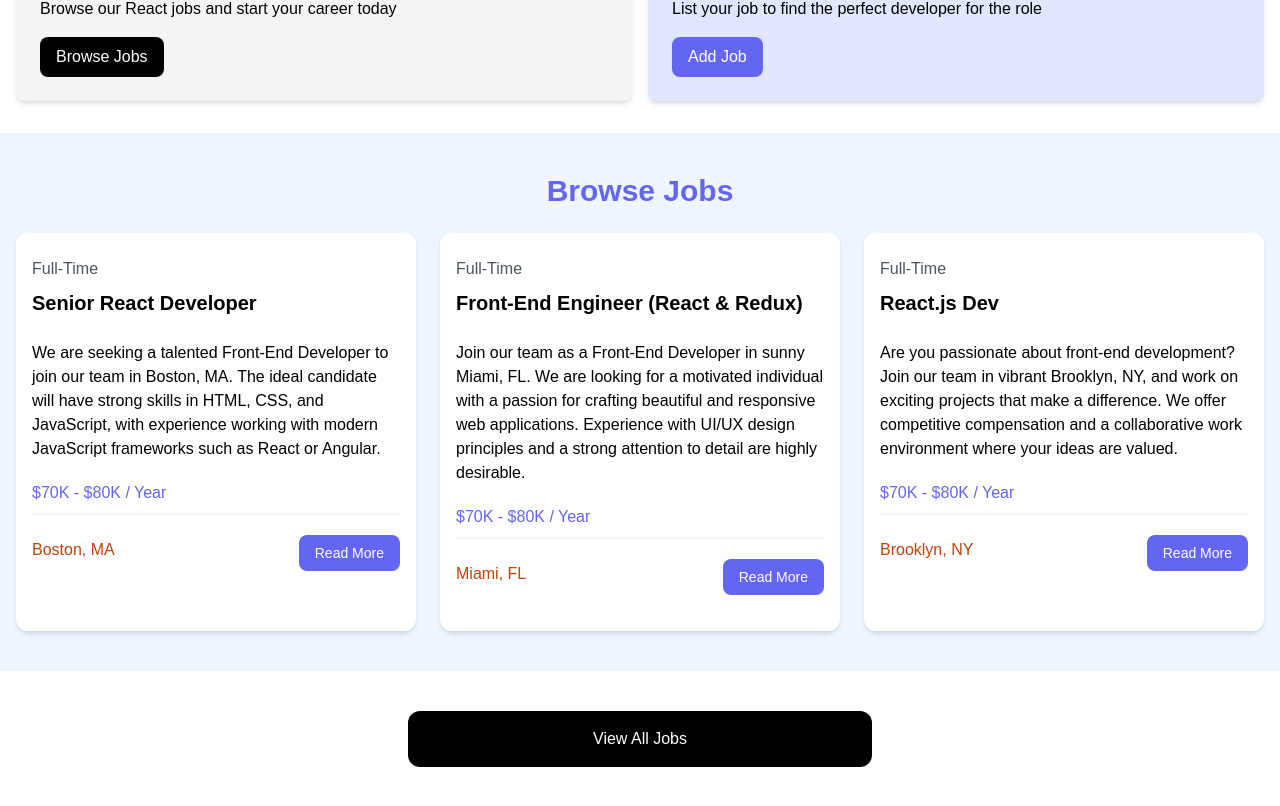
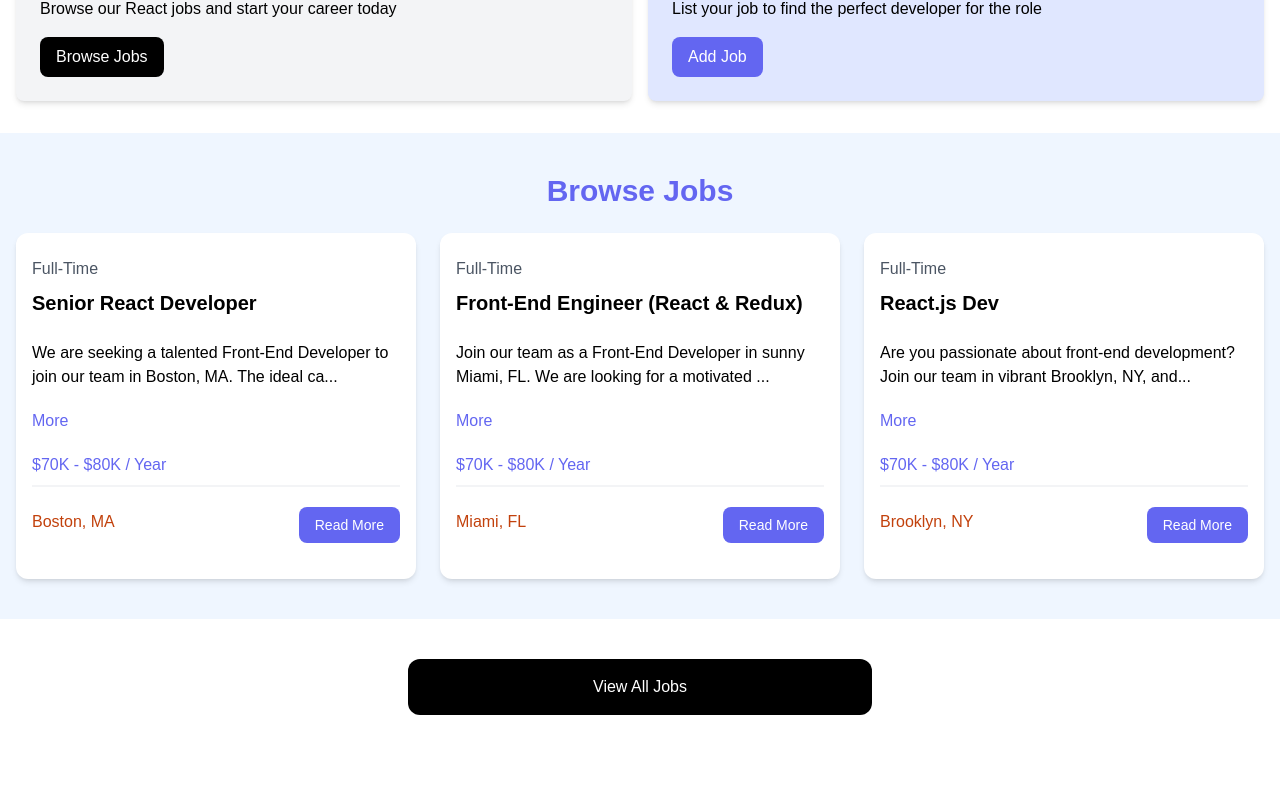
Before and after one commit to mrabdulhannan/react-job-listing-app-2024, a React (Vite) app: page / in a window 1280 px wide. Shown: the part 476-1282 px from the top of the page. After the commit the page ends 1231 px from the top, so only its background shows below. Built offline with nearby package versions, Linux system fonts and the light colour scheme.

Commit message:
Add show More or Less Functionality

```diff
--- a/src/App.jsx
+++ b/src/App.jsx
@@ -3,6 +3,7 @@
 import Hero from './components/Hero';
 import HomeCards from './components/HomeCards';
 import JobListings from './components/JobListings';
+import ViewAllJobs from './components/ViewAllJobs';
 
 const App = () => {
 
@@ -12,14 +13,8 @@
     <Hero />
     <HomeCards />
     <JobListings/>
+   <ViewAllJobs/>
 
-    <section className="m-auto max-w-lg my-10 px-6">
-      <a
-        href="jobs.html"
-        className="block bg-black text-white text-center py-4 px-6 rounded-xl hover:bg-gray-700"
-        >View All Jobs</a
-      >
-    </section>
     </>
   )
 }
--- a/src/components/JobListing.jsx
+++ b/src/components/JobListing.jsx
@@ -1,6 +1,12 @@
 import React from 'react';
+import { useState } from 'react';
 
 const JobListing = ({job}) => {
+  const [showFullDescription, setShowFullDescription] = useState(false);
+  let description = job.description;
+  if(!showFullDescription){
+    description = description.substring(0,90) + '...';
+  }
   return (
     <div className="bg-white rounded-xl shadow-md relative">
           <div className="p-4">
@@ -10,8 +16,12 @@
             </div>
 
             <div className="mb-5">
-             {job.description}
+             {description}
             </div>
+
+            <button onClick={()=>setShowFullDescription((prevState)=>!prevState)} className="text-indigo-500 mb-5 hover:text-indigo-600">
+              {showFullDescription ?'Less':'More'}
+            </button>
 
             <h3 className="text-indigo-500 mb-2">{job.salary} / Year</h3>
 
--- a/src/components/ViewAllJobs.jsx
+++ b/src/components/ViewAllJobs.jsx
@@ -2,9 +2,13 @@
 
 const ViewAllJobs = () => {
   return (
-    <div>
-
-    </div>
+    <section className="m-auto max-w-lg my-10 px-6">
+    <a
+      href="jobs.html"
+      className="block bg-black text-white text-center py-4 px-6 rounded-xl hover:bg-gray-700"
+      >View All Jobs</a
+    >
+  </section>
   )
 }
 
```
